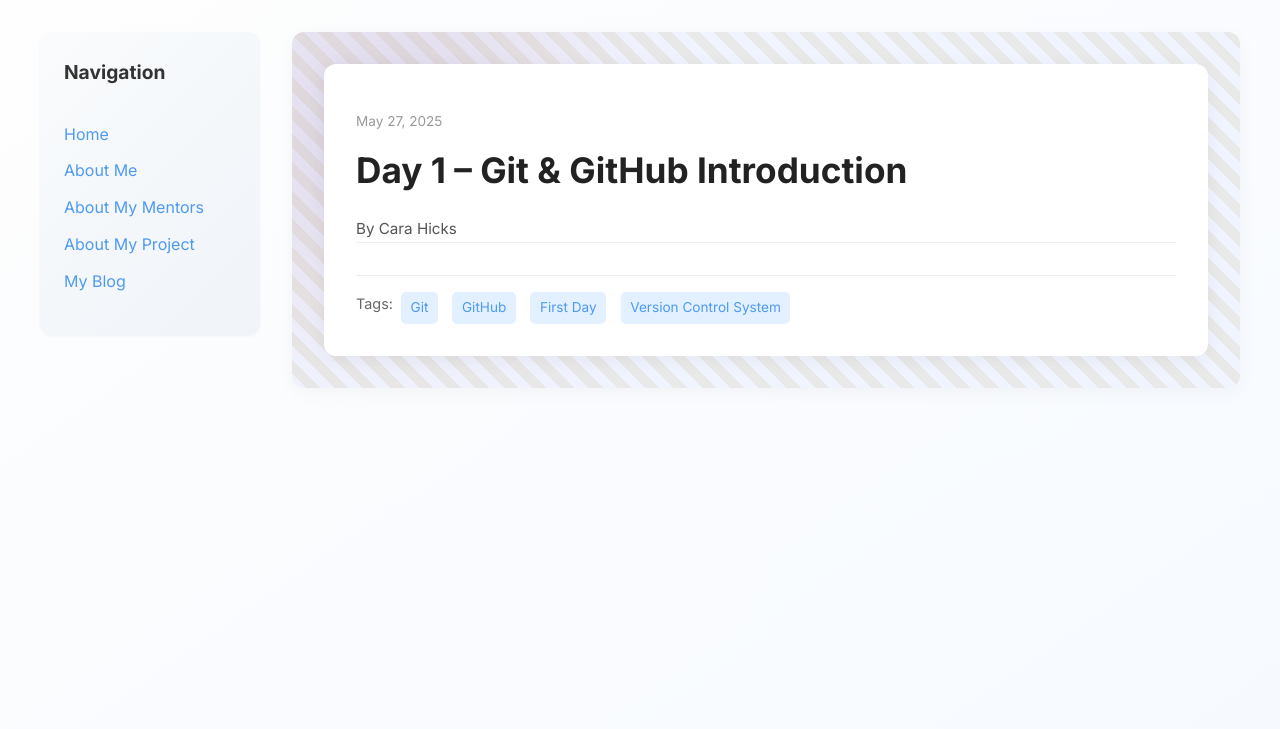
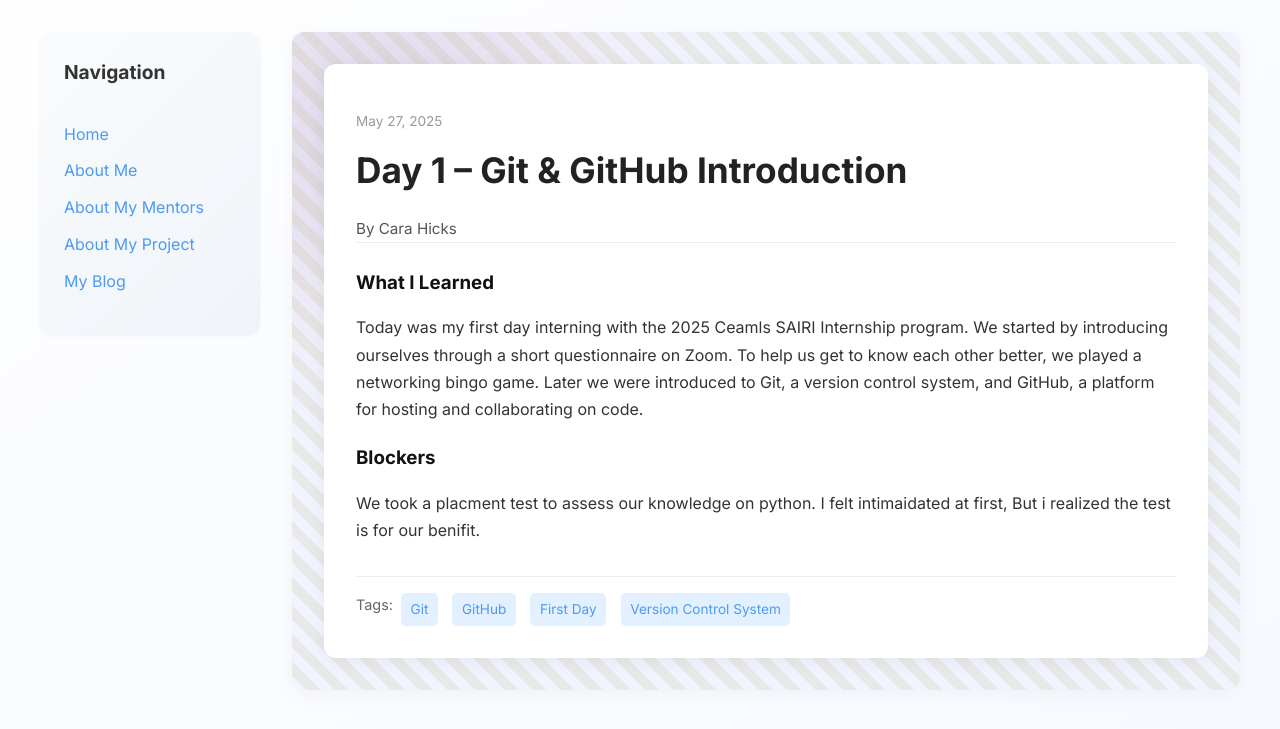
Before and after one commit to 4Carah/4Carah.github.io, a Jekyll site: the page built from _posts/2025-05-27-day-1.md, in a window 1280 px wide. Shown: the top 729 px of the page. Built offline with Jekyll 4.4.1, drawn with Linux system fonts in a browser that asks for light colours.

Commit message:
Update 2025-05-27-day-1.md

```diff
--- a/_posts/2025-05-27-day-1.md
+++ b/_posts/2025-05-27-day-1.md
@@ -6,10 +6,12 @@
  permalink: /day1.html
  tags: ["Git", "GitHub", "First Day", "Version Control System"]
 
-what_i_learned: |
+ what_i_learned: |
   Today was my first day interning with the 2025 Ceamls SAIRI Internship program. We started by introducing ourselves through a short questionnaire on Zoom. To help us get to know each other better, we played a networking bingo game. Later we were introduced to Git, a version control system, and GitHub, a platform for hosting and collaborating on code.
-blockers: |
+
+ blockers: |
+  We took a placment test to assess our knowledge on python. I felt intimaidated at first, But i realized the test is for our benifit.
+
+reflection: |
  TBD.
-reflection: |
-TBD>
 ---
```
